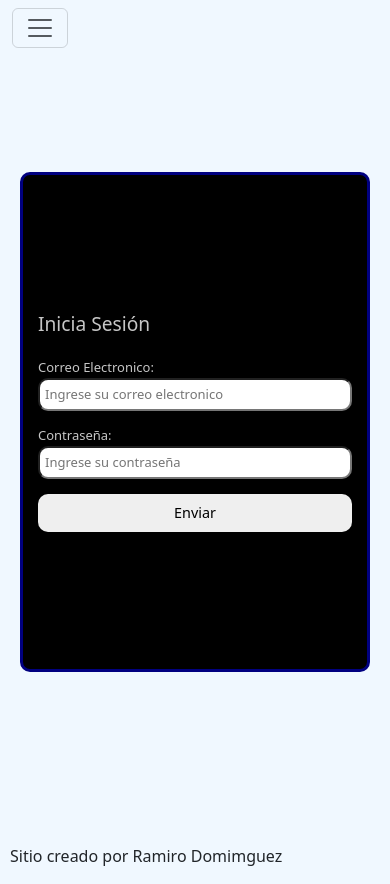
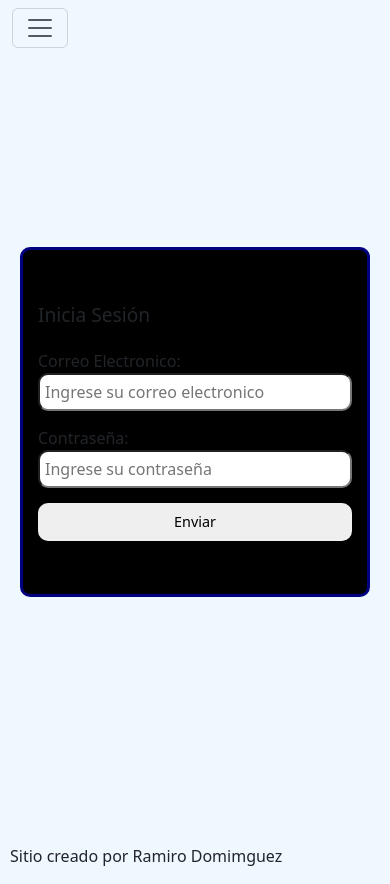
Before and after one commit to Ramiro99-99/proyecto-final, a React (Vite) app: page /Login in a window 390 px wide. Built offline with nearby package versions, Linux system fonts and the light colour scheme.

Commit message:
arrangement:arreglo de clases en login

```diff
--- a/src/style/login.css
+++ b/src/style/login.css
@@ -17,7 +17,7 @@ body{
 
   }
 
-.card{
+.card-login{
   z-index: 3;
   width: 100%;
   max-width: 350px;
@@ -47,14 +47,14 @@ body{
   box-sizing: border-box;
 }
 
-.card input{
+.card-login input{
   border-radius: 10px;
   padding:5px ;
   width: 100%;
   box-sizing: border-box;
 }
 
-.card button{
+.card-login button{
   width: 100%;
   padding: 5px;
   border-radius: 10px;
@@ -63,22 +63,22 @@ body{
   font-size: 1rem;
   cursor: pointer;
 }
-.card button:hover{
+.card-login button:hover{
   background: rgba(45, 45, 239, 0.679);
 
 }
 
 @media (max-width: 600px) {
-  .card {
+  .card-login {
     padding: 15px;
     gap: 15px;
   }
 
-  .card h1 {
+  .card-login h1 {
     font-size: 1.2rem;
   }
 
-  .card button {
+  .card-login button {
     font-size: 0.9rem;
     padding: 8px;
   }
--- a/src/views/Login.jsx
+++ b/src/views/Login.jsx
@@ -55,7 +55,7 @@ const handleSubmit = (e) => {
 
       <section className="container-card">
         <form onSubmit={handleSubmit}>
-        <div  className="card">
+        <div  className="card-login">
           <h1>Inicia Sesión </h1>
           <div>
             <label>Correo Electronico:</label>
```
